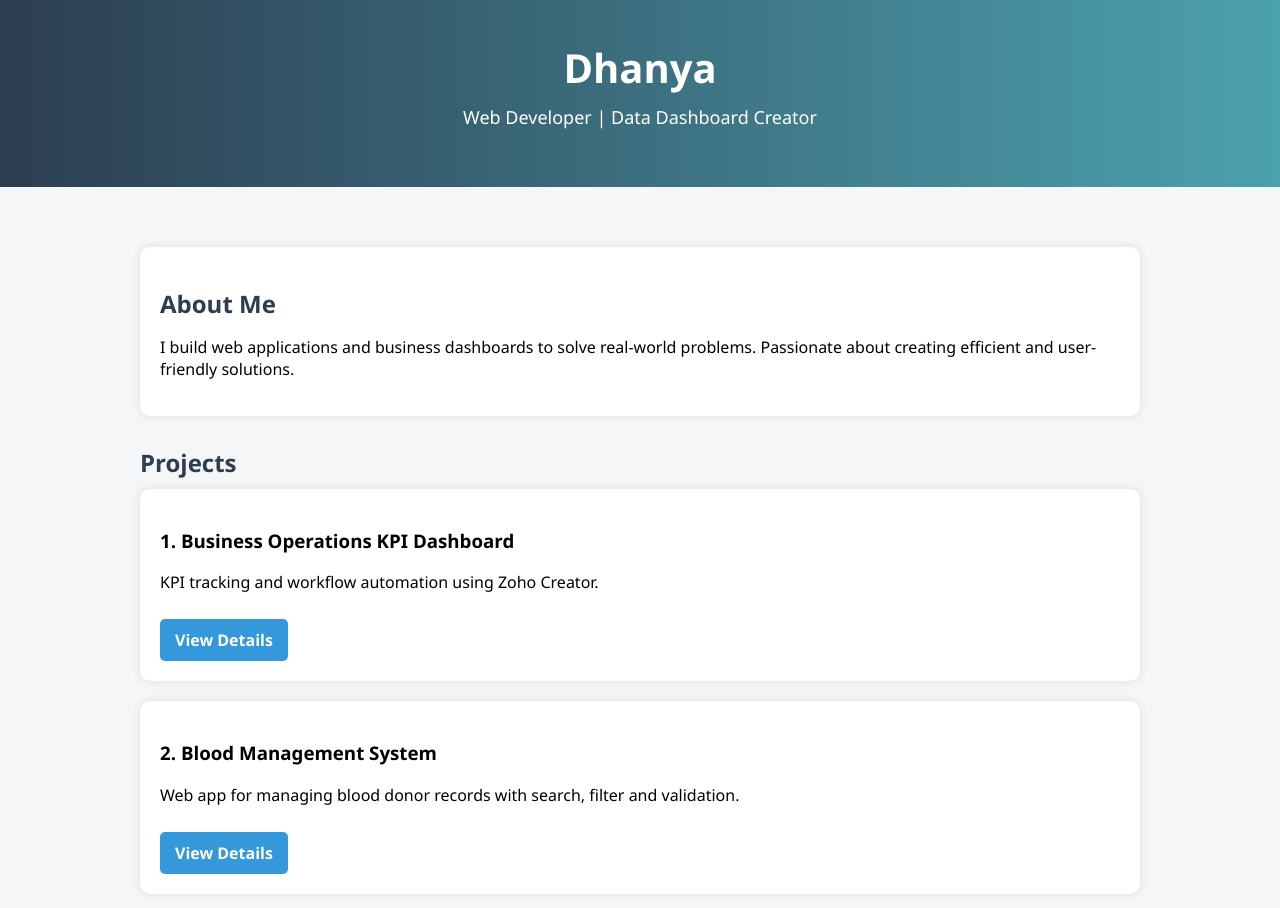
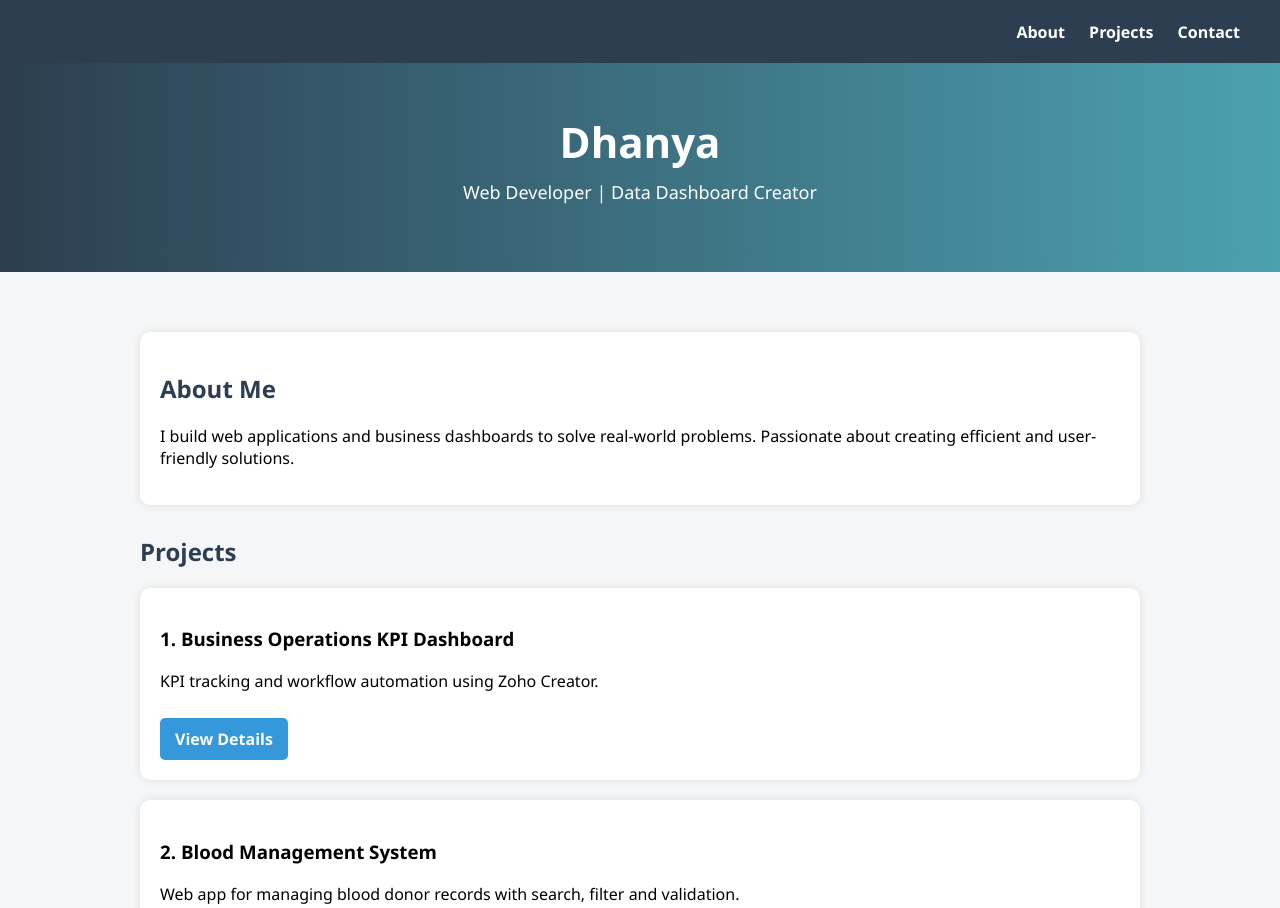
Before and after one commit to bhatdhanya25-cmd/bhatdhanya25-cmd.github.io, a plain HTML site: page index.html in a window 1280 px wide. Shown: the top 908 px of the page. Drawn offline with Linux system fonts and the light colour scheme.

Commit message:
Update index.html

```diff
--- a/index.html
+++ b/index.html
@@ -10,17 +10,42 @@ body {
     background-color: #f4f6f8;
 }
 
+/* NAVBAR */
+.navbar {
+    display: flex;
+    justify-content: space-between;
+    align-items: center;
+    background: #2c3e50;
+    color: white;
+    padding: 15px 40px;
+}
+
+.navbar h2 {
+    margin: 0;
+}
+
+.navbar a {
+    color: white;
+    margin-left: 20px;
+    text-decoration: none;
+    font-weight: bold;
+}
+
+.navbar a:hover {
+    text-decoration: underline;
+}
+
 /* HEADER */
 header {
     background: linear-gradient(90deg, #2c3e50, #4ca1af);
     color: white;
-    padding: 40px;
+    padding: 50px;
     text-align: center;
 }
 
 header h1 {
     margin: 0;
-    font-size: 40px;
+    font-size: 42px;
 }
 
 header p {
@@ -38,7 +63,15 @@ header p {
 /* SECTION */
 h2 {
     color: #2c3e50;
-    margin-bottom: 10px;
+}
+
+/* ABOUT */
+.about {
+    background: white;
+    padding: 20px;
+    border-radius: 10px;
+    margin-bottom: 30px;
+    box-shadow: 0 0 10px rgba(0,0,0,0.1);
 }
 
 /* PROJECT CARDS */
@@ -71,12 +104,12 @@ h2 {
     background: #2c80b4;
 }
 
-/* ABOUT */
-.about {
+/* CONTACT */
+.contact {
     background: white;
     padding: 20px;
     border-radius: 10px;
-    margin-bottom: 30px;
+    margin-top: 30px;
     box-shadow: 0 0 10px rgba(0,0,0,0.1);
 }
 
@@ -94,6 +127,17 @@ footer {
 
 <body>
 
+<!-- NAVBAR -->
+<div class="navbar">
+    <h2>Dhanya</h2>
+    <div>
+        <a href="#about">About</a>
+        <a href="#projects">Projects</a>
+        <a href="#contact">Contact</a>
+    </div>
+</div>
+
+<!-- HEADER -->
 <header>
     <h1>Dhanya</h1>
     <p>Web Developer | Data Dashboard Creator</p>
@@ -101,7 +145,8 @@ footer {
 
 <div class="container">
 
-<div class="about">
+<!-- ABOUT -->
+<div class="about" id="about">
     <h2>About Me</h2>
     <p>
         I build web applications and business dashboards to solve real-world problems.
@@ -109,7 +154,8 @@ footer {
     </p>
 </div>
 
-<h2>Projects</h2>
+<!-- PROJECTS -->
+<h2 id="projects">Projects</h2>
 
 <div class="project">
     <h3>1. Business Operations KPI Dashboard</h3>
@@ -129,8 +175,17 @@ footer {
     <a href="project3.html" class="button">View Details</a>
 </div>
 
+<!-- CONTACT -->
+<div class="contact" id="contact">
+    <h2>Contact</h2>
+    <p>Email: bhatdhanya25@gmail.com</p>
+    <p>GitHub:https://bhatdhanya25-cmd.github.io/ </p>
+    <p>LinkedIn: https://linkedin.com/in/your-profile</p>
 </div>
 
+</div>
+
+<!-- FOOTER -->
 <footer>
     <p>© 2026 Dhanya | Portfolio</p>
 </footer>
```
